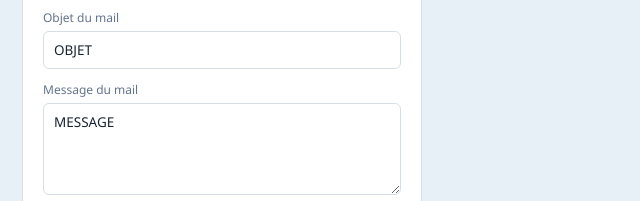
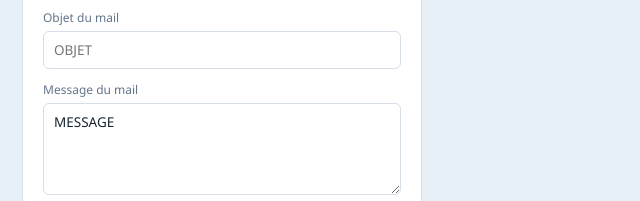
Before and after one commit to Oznek-Oz/etat-enregistreur-backend, a website: page index.html in a window 1280 px wide. Shown: the part 993-1194 px from the top of the page, 0-640 px from the left. Drawn offline with nearby package versions, Linux system fonts and the light colour scheme.

```diff
--- a/index.html
+++ b/index.html
@@ -461,7 +461,7 @@
     let s = {};
     try{ s = JSON.parse(localStorage.getItem(SETTINGS_KEY)) || {}; }catch(e){ s = {}; }
     els.recipientEmail.value = s.recipientEmail || 'destinataire@gmail.com';
-    els.mailSubject.value = s.mailSubject || 'OBJET';
+    els.mailSubject.value = s.reference || '';
     els.mailMessage.value = s.mailMessage || 'MESSAGE';
     els.backendUrl.value = s.backendUrl || '';
     els.backendApiKey.value = s.backendApiKey || '';
```
Also changed, not shown: 1 other file.
